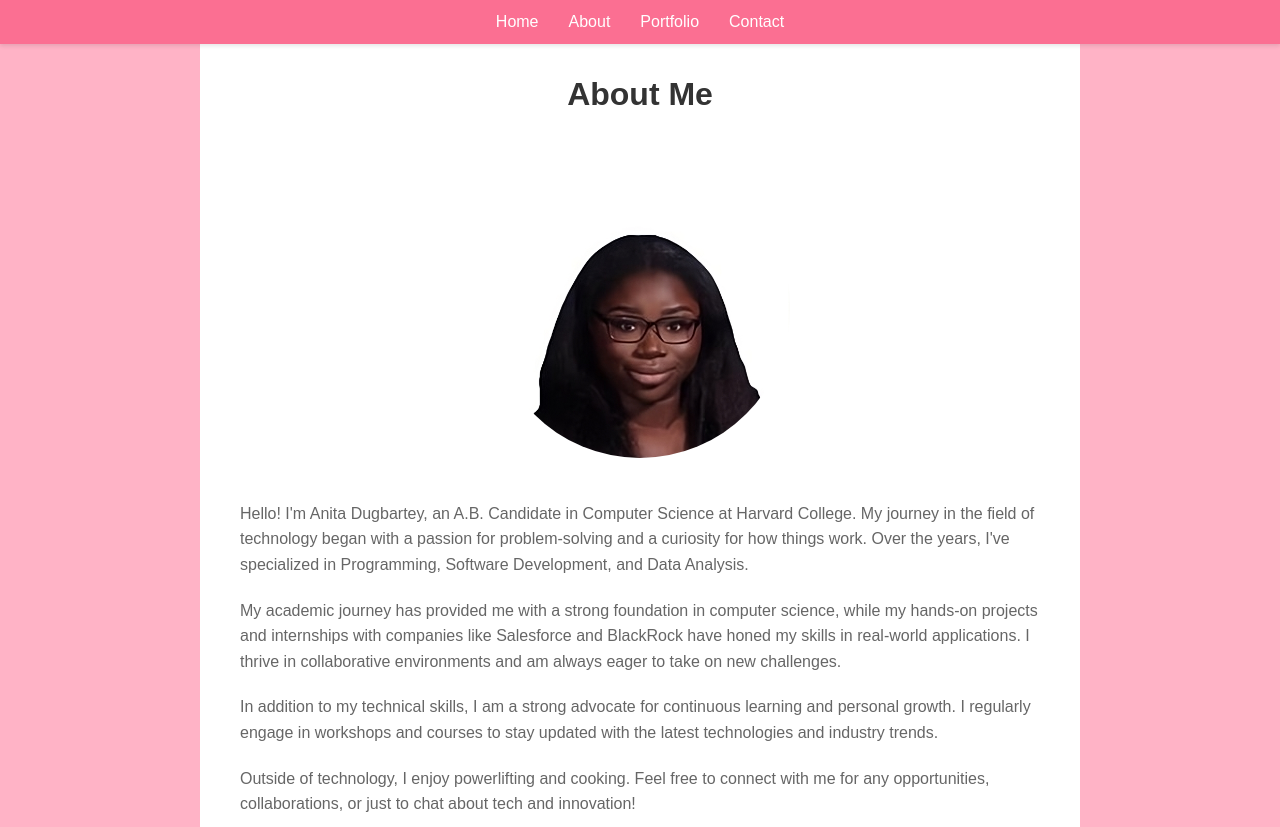
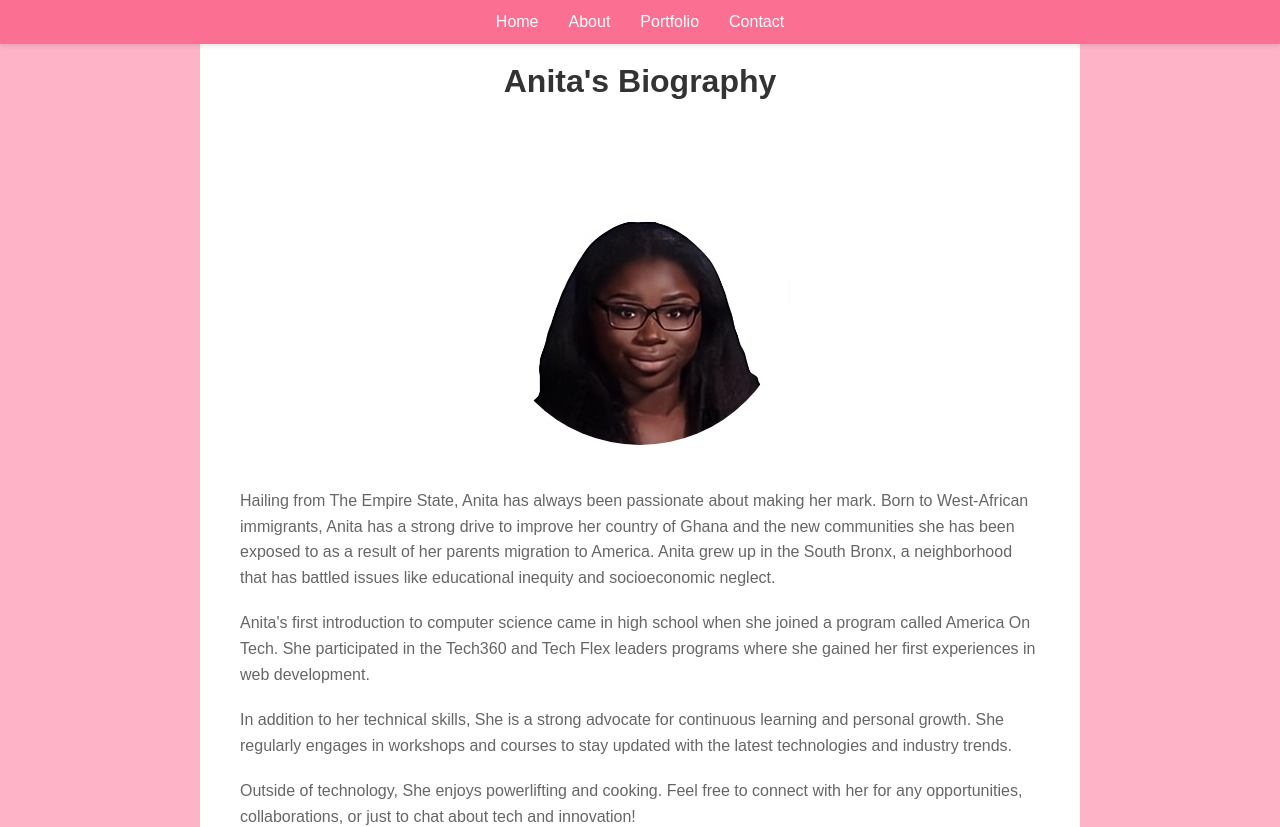
Before and after one commit to anitadugbartey1/anita-portfolio, a React (Vite) app in the folder anita-portfolio/: page /about in a window 1280 px wide. Shown: the top 827 px of the page. Built offline with nearby package versions, Linux system fonts and the light colour scheme.

Commit message:
bio section updates

```diff
--- a/anita-portfolio/src/About.jsx
+++ b/anita-portfolio/src/About.jsx
@@ -6,20 +6,20 @@ const About = () => {
   return (
     <section id="about" className="about">
       <div className="about-content">
-        <h2 className="about-title">About Me</h2>
+        <h2 className="about-title">Anita's Biography</h2>
         <img src={anitaID} alt="Anita Dugbartey" className="home-profile-pic" />
         <div className="about-text">
           <p>
-            Hello! I'm Anita Dugbartey, an A.B. Candidate in Computer Science at Harvard College. My journey in the field of technology began with a passion for problem-solving and a curiosity for how things work. Over the years, I've specialized in Programming, Software Development, and Data Analysis.
+          Hailing from The Empire State, Anita has always been passionate about making her mark. Born to West-African immigrants, Anita has a strong drive to improve her country of Ghana and the new communities she has been exposed to as a result of her parents migration to America. Anita grew up in the South Bronx, a neighborhood that has battled issues like educational inequity and socioeconomic neglect.
           </p>
           <p>
-            My academic journey has provided me with a strong foundation in computer science, while my hands-on projects and internships with companies like Salesforce and BlackRock have honed my skills in real-world applications. I thrive in collaborative environments and am always eager to take on new challenges.
+           Anita's first introduction to computer science came in high school when she joined a program called America On Tech. She participated in the Tech360 and Tech Flex leaders programs where she gained her first experiences in web development.
           </p>
           <p>
-            In addition to my technical skills, I am a strong advocate for continuous learning and personal growth. I regularly engage in workshops and courses to stay updated with the latest technologies and industry trends.
+            In addition to her technical skills, She is a strong advocate for continuous learning and personal growth. She regularly engages in workshops and courses to stay updated with the latest technologies and industry trends.
           </p>
           <p>
-            Outside of technology, I enjoy powerlifting and cooking. Feel free to connect with me for any opportunities, collaborations, or just to chat about tech and innovation!
+            Outside of technology, She enjoys powerlifting and cooking. Feel free to connect with her for any opportunities, collaborations, or just to chat about tech and innovation!
           </p>
         </div>
       </div>
--- a/anita-portfolio/src/Footer.css
+++ b/anita-portfolio/src/Footer.css
@@ -6,6 +6,7 @@ body {
     flex-direction: column;
     min-height: 100vh;
     margin: 0;
+    padding: 60px;
   }
 
   .footer {
```
